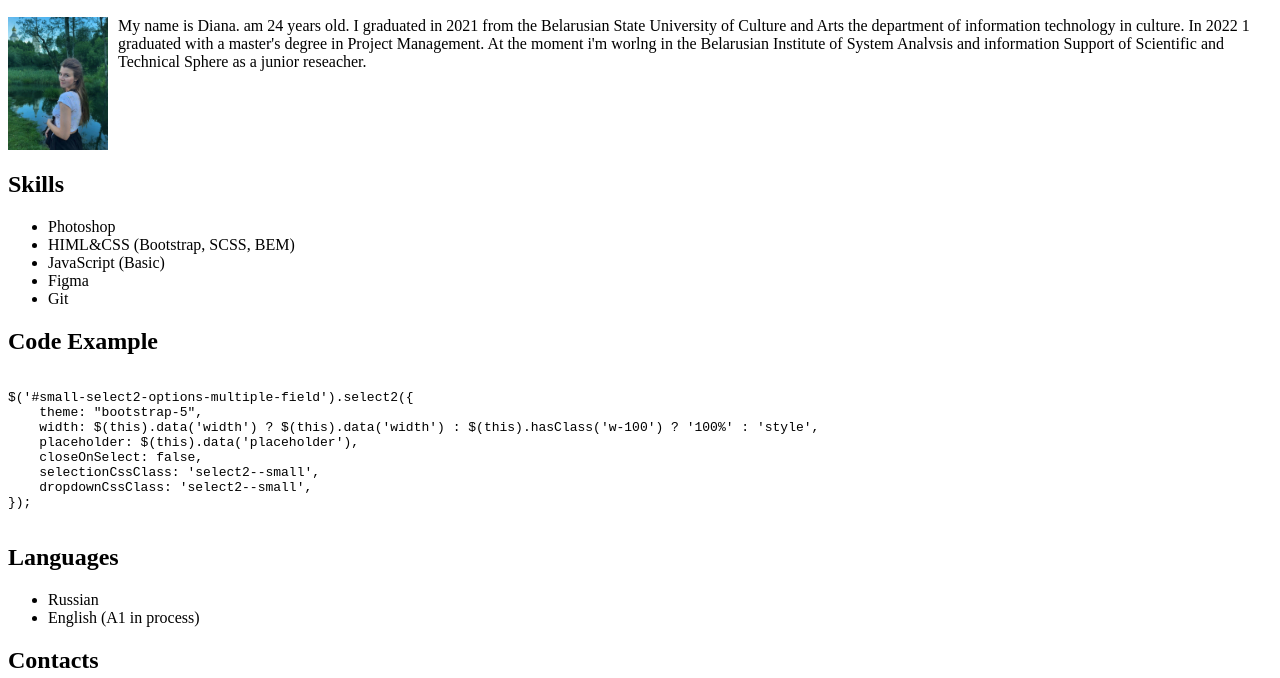
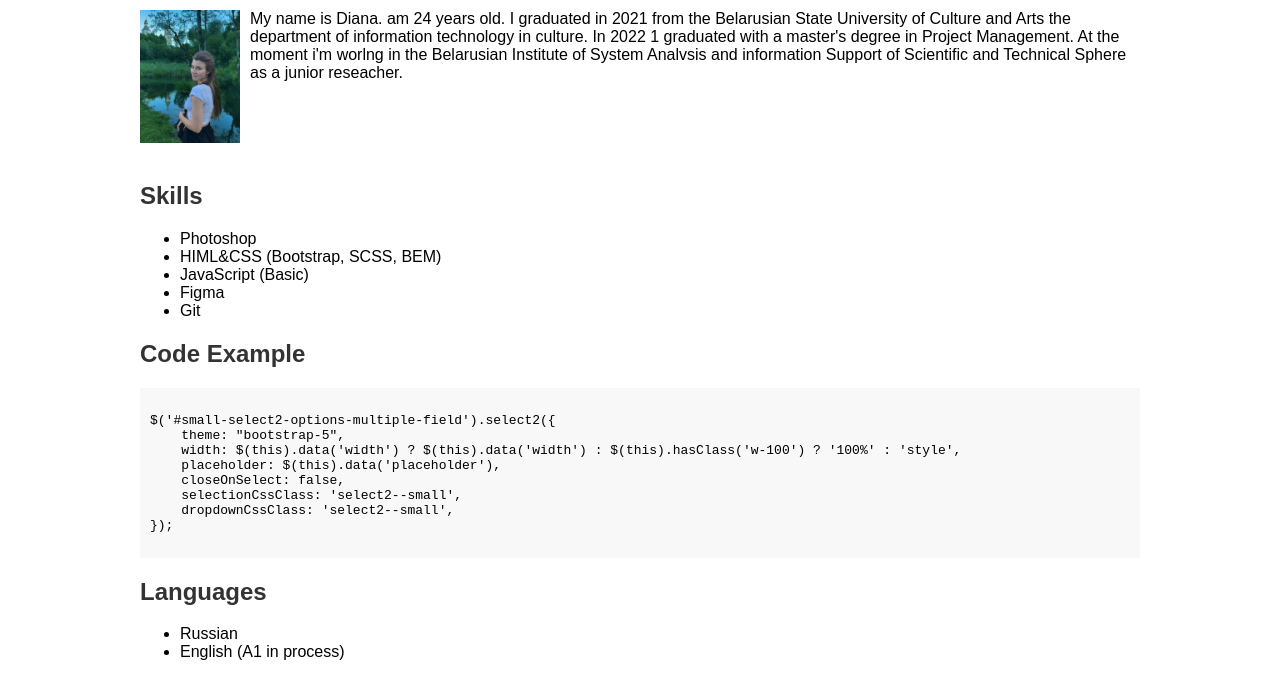
Before and after one commit to Diana77777/rsschool-cv, a plain HTML site: page index.html in a window 1280 px wide. Shown: the part 216-894 px from the top of the page. Drawn offline with Linux system fonts and the light colour scheme.

Commit message:
feat: create cv file

```diff
--- a/index.html
+++ b/index.html
@@ -4,7 +4,7 @@
     <meta charset="UTF-8">
     <meta name="viewport" content="width=device-width, initial-scale=1.0">
     <title>Resume</title>
-    <style src="/style.css"></style>
+   <link rel="stylesheet" href="/style.css">
 
 </head>
 <body>
```
